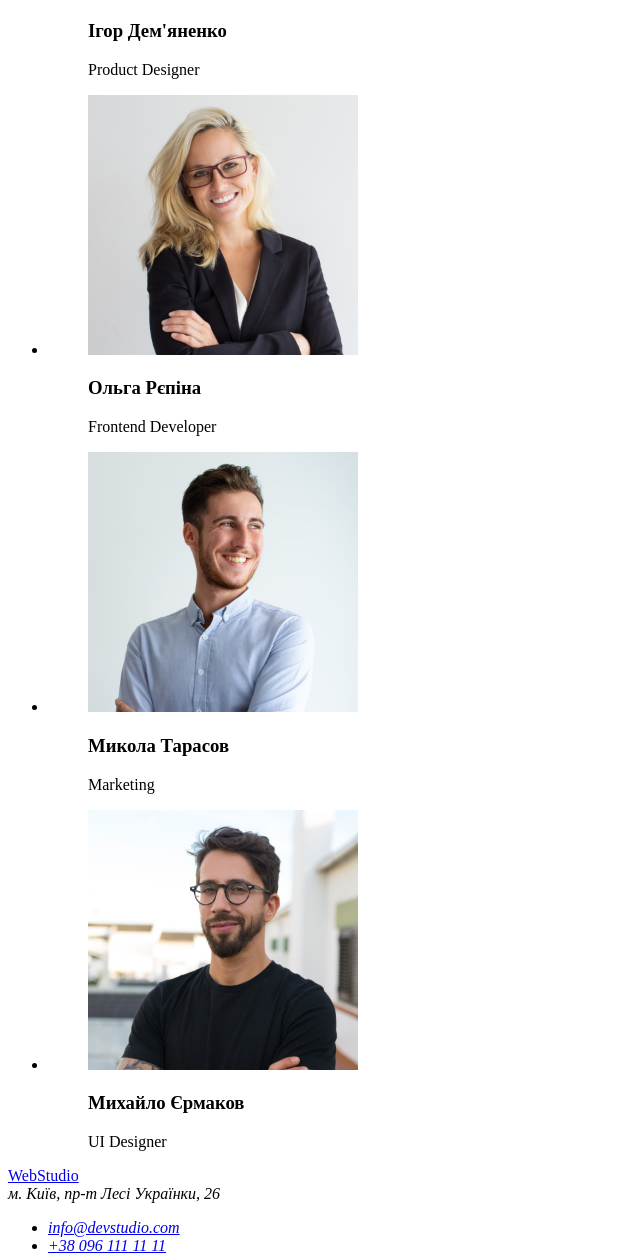
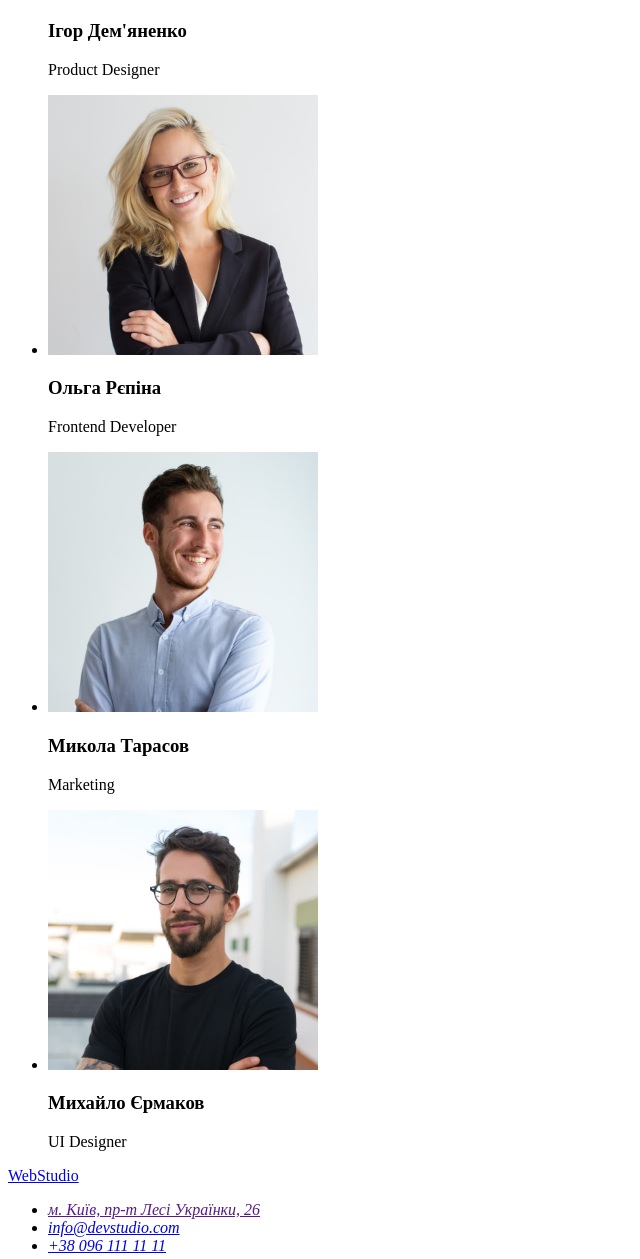
Before and after one commit to Ryzhov8/homework_1_1, a plain HTML site: page index.html in a window 1280 px wide. Shown: the part 1884-3143 px from the top of the page, without its empty margins (0-640 px from the left). Drawn offline with Linux system fonts and the light colour scheme.

Commit message:
Виправлено помилки

```diff
--- a/index.html
+++ b/index.html
@@ -80,40 +80,24 @@
         <h2>Наша команда</h2>
         <ul>
           <li>
-            <figure>
             <img src="./images/team_1.jpg" alt="Фото Ігора Дем'яненко" width="270" height="260" />
-              <figcaption>
             <h3>Ігор Дем'яненко</h3>
             <p lang="en">Product Designer</p>
-              </figcaption>
-            </figure>
           </li>
           <li>
-            <figure>
             <img src="./images/team_2.jpg" alt="Фото Ольги Рєпіной" width="270" height="260" />
-              <figcaption>
             <h3>Ольга Рєпіна</h3>
             <p lang="en">Frontend Developer</p>
-              </figcaption>
-            </figure>
           </li>
           <li>
-            <figure>
             <img src="./images/team_3.jpg" alt="Фото Миколи Тарасова" width="270" height="260" />
-              <figcaption>
             <h3>Микола Тарасов</h3>
             <p lang="en">Marketing</p>
-              </figcaption>
-            </figure>
           </li>
           <li>
-            <figure>
             <img src="./images/team_4.jpg" alt="Фото Михайла Єрмакова" width="270" height="260" />
-              <figcaption>
             <h3>Михайло Єрмаков</h3>
             <p lang="en">UI Designer</p>
-              </figcaption>
-            </figure>
           </li>
         </ul>
       </section>
@@ -121,10 +105,10 @@
     <footer>
       <a href="./" lang="en">WebStudio</a>
       <address>
-        м. Київ, пр-т Лесі Українки, 26
         <ul>
+          <li><a href="" target="_blank"> м. Київ, пр-т Лесі Українки, 26</a></li>
           <li><a href="mailto:info@devstudio.com" lang="en">info@devstudio.com</a></li>
-          <li><a href="tel+380961111111">+38 096 111 11 11</a></li>
+          <li><a href="tel:+380961111111">+38 096 111 11 11</a></li>
         </ul>
       </address>
     </footer>
```
Lines whose indentation alone changed are shown as unchanged.
